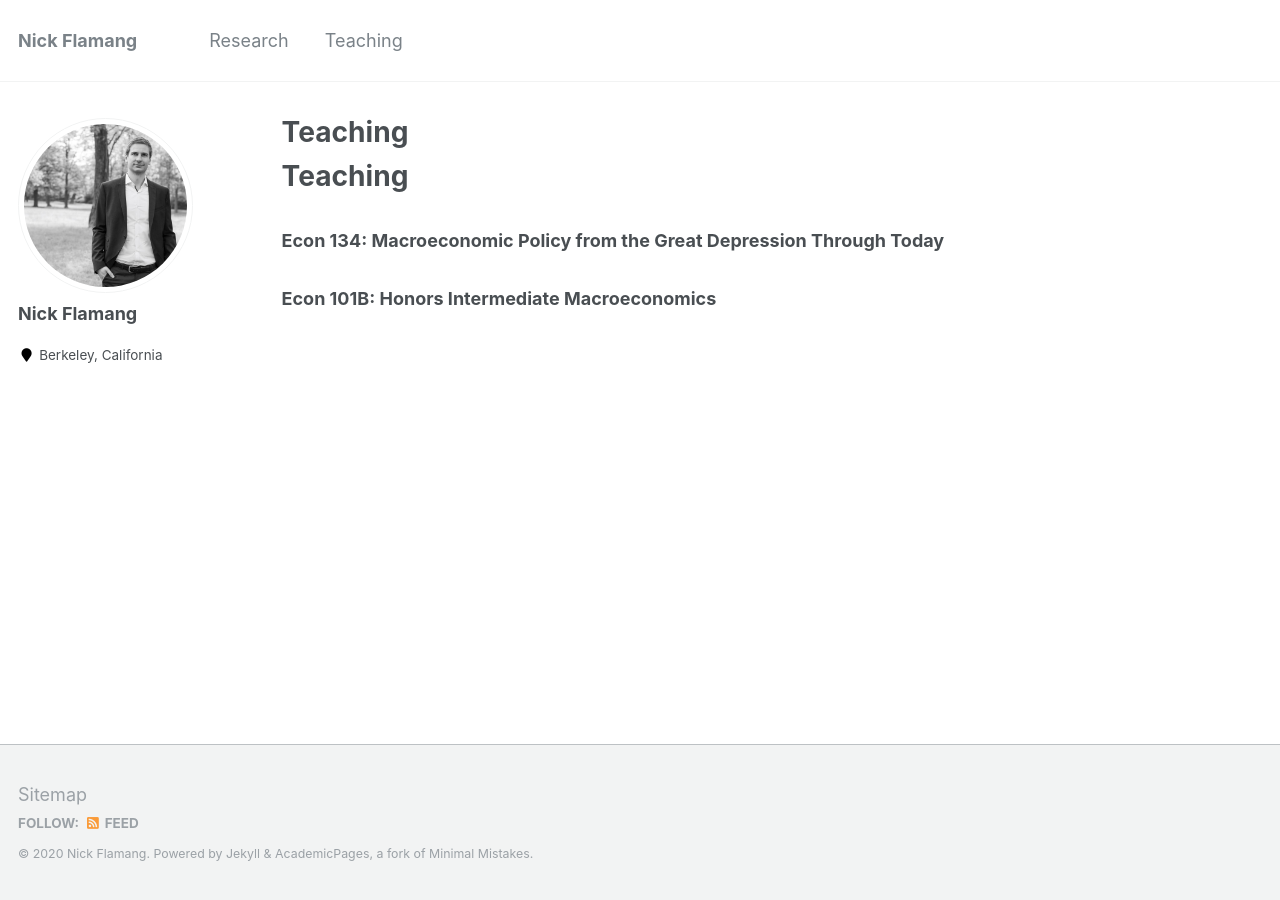
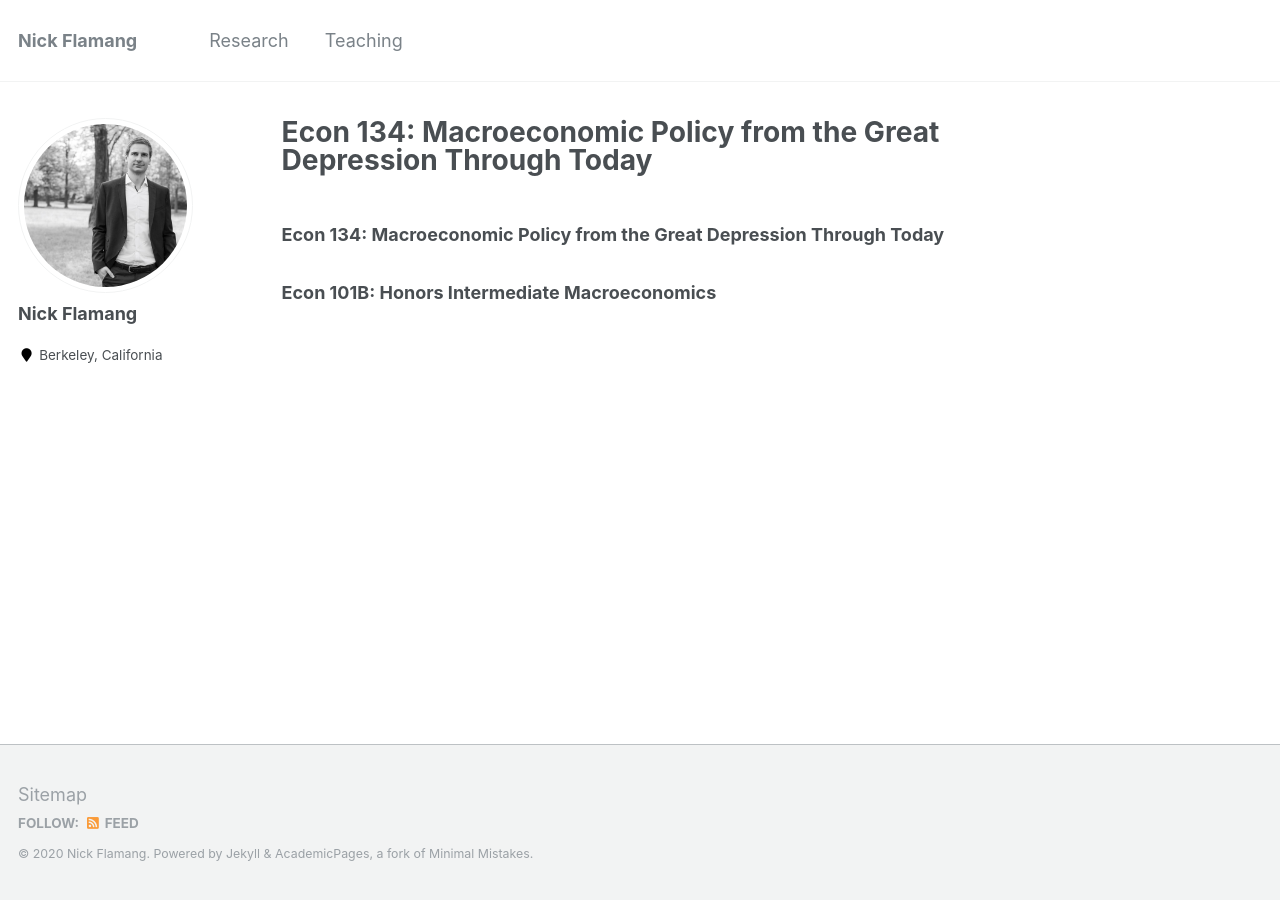
Before and after one commit to nickflamang/nickflamang.github.io, a Jekyll site: the page built from teaching.md, in a window 1280 px wide. Built offline with Jekyll 4.4.1, drawn with Linux system fonts in a browser that asks for light colours; our own code applies the rules of GitHub Pages for plain Markdown files.

Commit message:
Update teaching.md

```diff
--- a/teaching.md
+++ b/teaching.md
@@ -1,4 +1,6 @@
-# Teaching
+---
+title:
+---
 
 ### Econ 134: Macroeconomic Policy from the Great Depression Through Today
 ### Econ 101B: Honors Intermediate Macroeconomics
```
